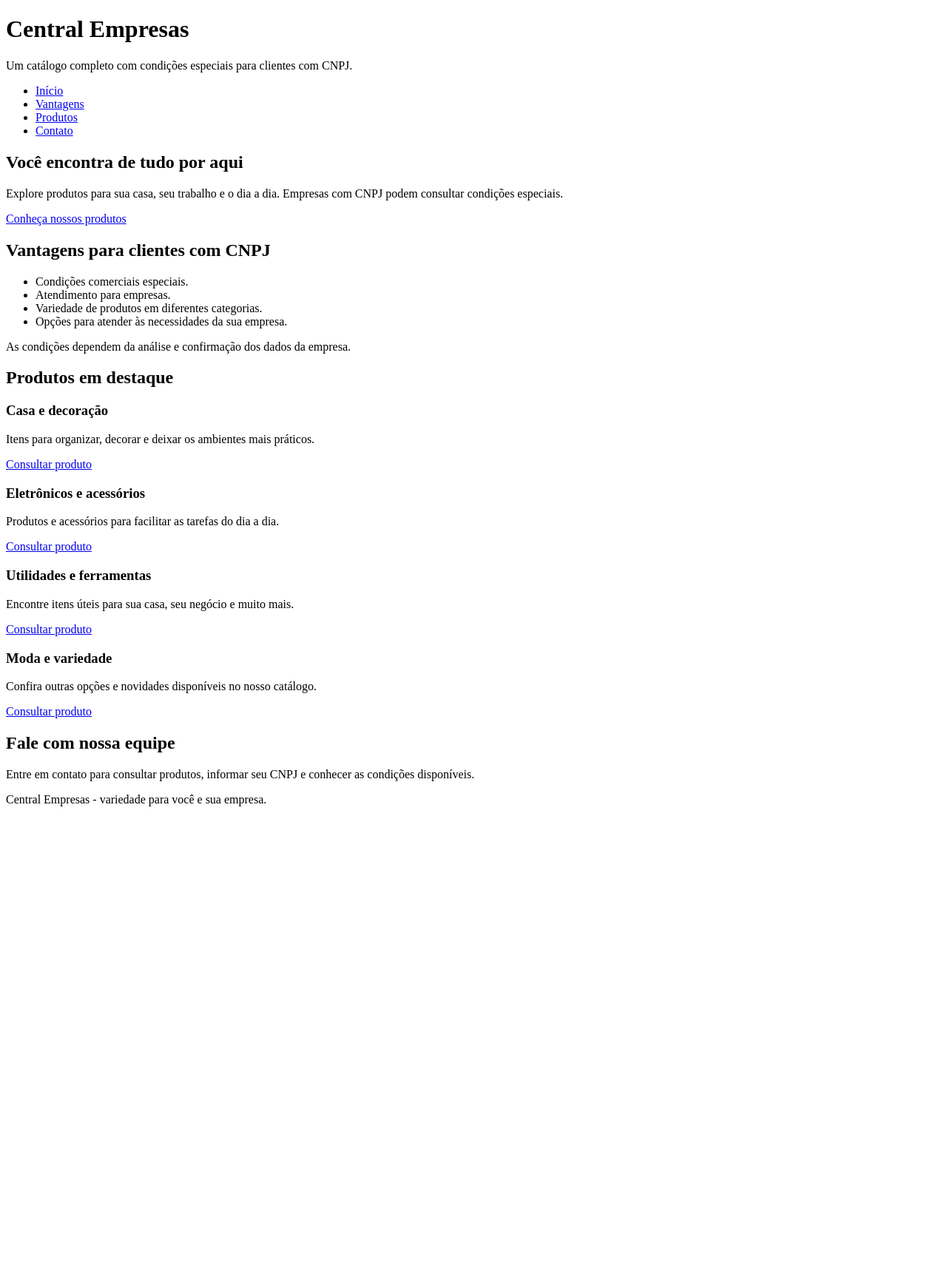
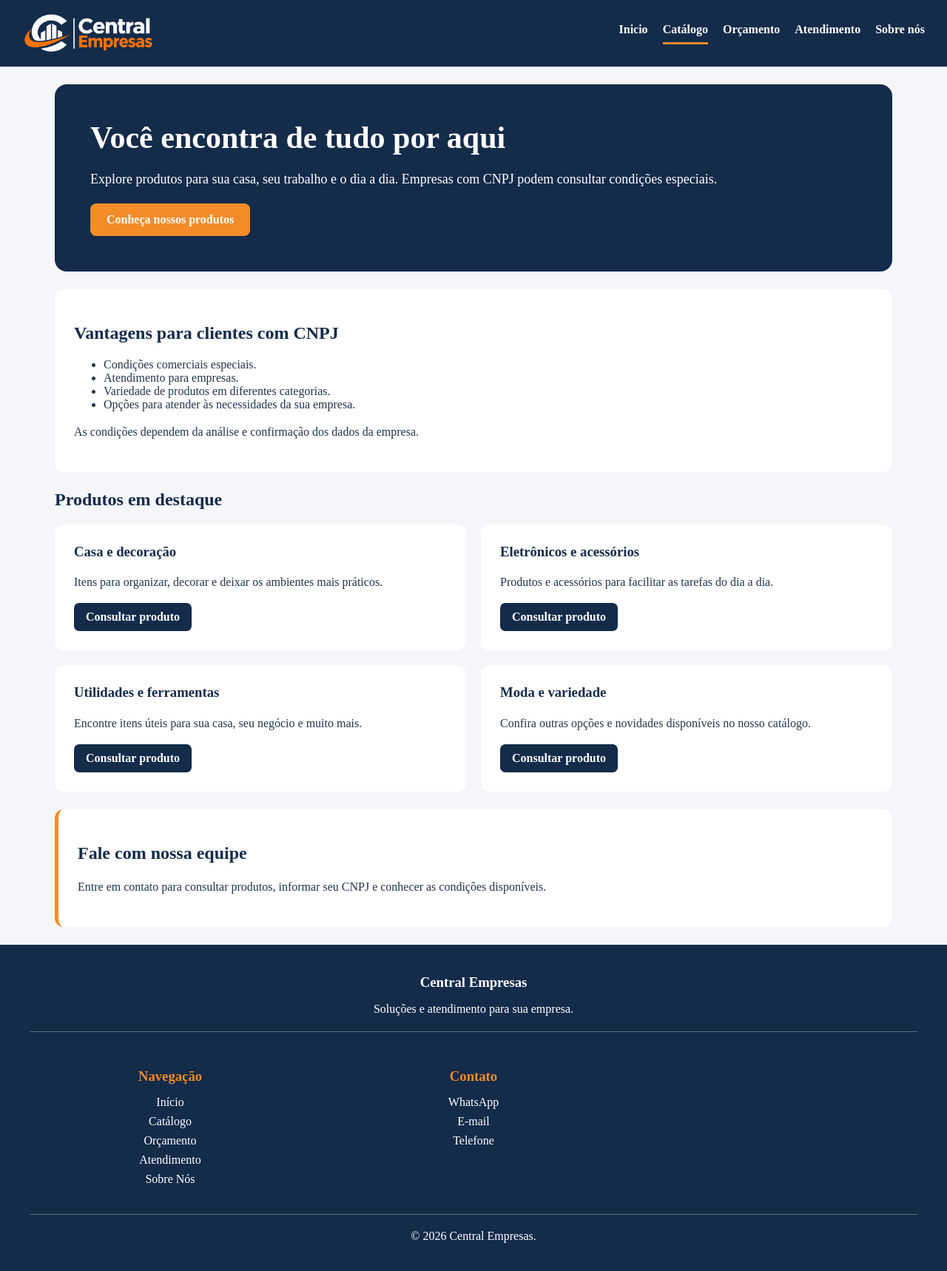
Before and after one commit to pedrinhovitor-dev/aula-front, a plain HTML site: page public/catalogo-cnpj.html in a window 1280 px wide. Shown: the whole page at 74% size. Before the commit the page ends 1106 px from the top, so only its background shows below. Drawn offline with Linux system fonts and the light colour scheme.

Commit message:
atualizacao de codigo "pedro"

```diff
--- a/public/catalogo-cnpj.html
+++ b/public/catalogo-cnpj.html
@@ -5,30 +5,28 @@
   <meta name="viewport" content="width=device-width, initial-scale=1.0">
   <meta name="description" content="Encontre produtos variados e condições especiais para clientes com CNPJ.">
   <title>Central Empresas | Catálogo para Empresas</title>
+  <link rel="stylesheet" href="catalogo.css">
 </head>
 <body>
-  <header>
-    <h1>Central Empresas</h1>
-    <p>Um catálogo completo com condições especiais para clientes com CNPJ.</p>
-
-    <nav aria-label="Navegação principal">
-      <ul>
-        <li><a href="#inicio">Início</a></li>
-        <li><a href="#vantagens">Vantagens</a></li>
-        <li><a href="#produtos">Produtos</a></li>
-        <li><a href="#contato">Contato</a></li>
-      </ul>
-    </nav>
-  </header>
+    <header>
+        <img src="logo.png" alt="Logo Central Empresas" class="logo">
+        <nav>
+            <a href="index.html">Inicio</a>
+            <a href="catalogo-cnpj.html" aria-current="page">Catálogo</a>
+            <a href="orcamento.html">Orçamento</a>
+            <a href="atendimento.html">Atendimento</a>
+            <a href="sobre_nos.html">Sobre nós</a>&#x20;
+        </nav>
+     </header>
 
   <main>
-    <section id="inicio">
+    <section id="inicio" class="catalogo-hero">
       <h2>Você encontra de tudo por aqui</h2>
       <p>Explore produtos para sua casa, seu trabalho e o dia a dia. Empresas com CNPJ podem consultar condições especiais.</p>
       <a href="#produtos">Conheça nossos produtos</a>
     </section>
 
-    <section id="vantagens">
+    <section id="vantagens" class="catalogo-vantagens">
       <h2>Vantagens para clientes com CNPJ</h2>
       <ul>
         <li>Condições comerciais especiais.</li>
@@ -39,7 +37,7 @@
       <p>As condições dependem da análise e confirmação dos dados da empresa.</p>
     </section>
 
-    <section id="produtos">
+    <section id="produtos" class="catalogo-produtos">
       <h2>Produtos em destaque</h2>
 
       <article>
@@ -73,8 +71,26 @@
     </section>
   </main>
 
-  <footer>
-    <p>Central Empresas - variedade para você e sua empresa.</p>
-  </footer>
+    <footer>
+        <div class="footer-info">
+            <h3>Central Empresas</h3>
+            <p>Soluções e atendimento para sua empresa.</p>
+        </div>
+        <div class="footer-nav">
+            <h3>Navegação</h3>
+            <a href="index.html">Início</a>
+            <a href="catalogo-cnpj.html" aria-current="page">Catálogo</a>
+            <a href="orcamento.html">Orçamento</a>
+            <a href="atendimento.html">Atendimento</a>
+            <a href="sobre_nos.html">Sobre Nós</a>
+        </div>
+        <div class="footer-contato">
+            <h3>Contato</h3>
+            <a href="atendimento.html">WhatsApp</a>
+            <a href="atendimento.html">E-mail</a>
+            <a href="atendimento.html">Telefone</a>
+        </div>
+        <p class="copyright">© 2026 Central Empresas.</p>
+    </footer>
 </body>
 </html>
--- /dev/null
+++ b/public/catalogo.css
@@ -0,0 +1,213 @@
+body {
+    margin: 0;
+    color: #243449;
+    background: #f4f6f9;
+}
+
+header {
+    display: flex;
+    justify-content: space-between;
+    align-items: center;
+    background: #142B4A;
+    padding: 15px 30px;
+}
+
+.logo {
+    width: 180px;
+}
+
+nav {
+    display: flex;
+    gap: 20px;
+}
+
+nav a {
+    color: #fff;
+    text-decoration: none;
+    font-size: 16px;
+    font-weight: bold;
+}
+
+nav a:hover,
+.footer-nav a:hover,
+.footer-contato a:hover {
+    color: #F28C28;
+}
+
+nav a[aria-current="page"] {
+    border-bottom: 3px solid #F28C28;
+    padding-bottom: 8px;
+}
+
+main {
+    max-width: 1180px;
+    margin: 0 auto;
+}
+
+main section {
+    margin: 24px;
+}
+
+#inicio {
+    padding: 48px;
+    border-radius: 16px;
+    background: #142B4A;
+    color: #fff;
+}
+
+#inicio h2 {
+    margin: 0 0 12px;
+    font-size: 42px;
+}
+
+#inicio p {
+    font-size: 18px;
+    line-height: 1.6;
+}
+
+#inicio a {
+    display: inline-block;
+    padding: 13px 22px;
+    border-radius: 8px;
+    background: #F28C28;
+    color: #fff;
+    font-weight: bold;
+    text-decoration: none;
+}
+
+#vantagens,
+#contato,
+#produtos article {
+    padding: 26px;
+    border-radius: 12px;
+    background: #fff;
+}
+
+#vantagens h2,
+#produtos h2,
+#contato h2,
+#produtos article h3 {
+    color: #142B4A;
+}
+
+#produtos {
+    display: grid;
+    grid-template-columns: repeat(2, 1fr);
+    gap: 20px;
+}
+
+#produtos h2 {
+    grid-column: 1 / -1;
+    margin: 0;
+}
+
+#produtos article h3 {
+    margin-top: 0;
+}
+
+#produtos article p,
+#contato p,
+#vantagens p {
+    line-height: 1.5;
+}
+
+#produtos article a {
+    display: inline-block;
+    padding: 10px 16px;
+    border-radius: 7px;
+    background: #142B4A;
+    color: #fff;
+    font-weight: bold;
+    text-decoration: none;
+}
+
+#contato {
+    border-left: 5px solid #F28C28;
+}
+
+footer {
+    display: grid;
+    grid-template-columns: repeat(3, 1fr);
+    gap: 30px;
+    background: #142B4A;
+    color: #fff;
+    padding: 40px;
+}
+
+.footer-info {
+    grid-column: 1 / -1;
+    text-align: center;
+    border-bottom: 1px solid rgba(255, 255, 255, 0.3);
+    padding-bottom: 5px;
+}
+
+.footer-info h3 {
+    margin-top: 0;
+    margin-bottom: 8px;
+}
+
+.footer-nav,
+.footer-contato {
+    text-align: center;
+}
+
+.footer-nav h3,
+.footer-contato h3 {
+    color: #F28C28;
+    margin-bottom: 15px;
+}
+
+.footer-nav a,
+.footer-contato a {
+    display: block;
+    color: #fff;
+    text-decoration: none;
+    margin-bottom: 8px;
+}
+
+.copyright {
+    grid-column: 1 / -1;
+    text-align: center;
+    border-top: 1px solid rgba(255, 255, 255, 0.3);
+    padding-top: 20px;
+    margin: 0;
+}
+
+@media (max-width: 700px) {
+    header {
+        flex-direction: column;
+        gap: 15px;
+        padding: 15px;
+    }
+
+    .logo {
+        width: 140px;
+    }
+
+    nav {
+        flex-wrap: wrap;
+        justify-content: center;
+        gap: 12px;
+    }
+
+    nav a {
+        font-size: 14px;
+    }
+
+    main section {
+        margin: 16px;
+    }
+
+    #inicio {
+        padding: 32px 22px;
+    }
+
+    #inicio h2 {
+        font-size: 32px;
+    }
+
+    #produtos,
+    footer {
+        grid-template-columns: 1fr;
+    }
+}
```
Also changed, not shown: public/atendimento.html (+5 -5 lines).
